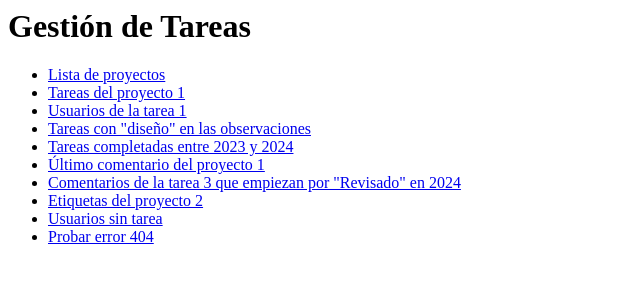
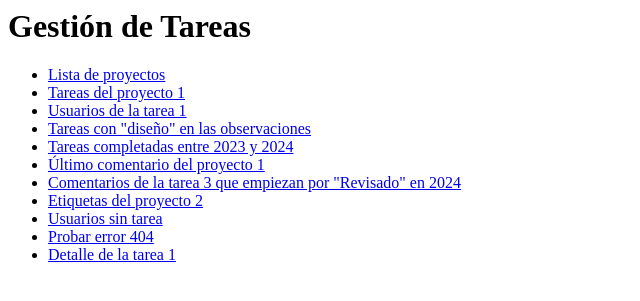
Before and after one commit to GuillermoPelaez22/CreacionURLs_Vistas_QuerySet, a Django app: page / in a window 1280 px wide. Shown: the top 301 px of the page, without its empty margins (0-640 px from the left). Run offline with Django 5.2, Linux system fonts and the light colour scheme.

Commit message:
URL 2: Detalle de una tarea

```diff
--- a/tareas/templates/index.html
+++ b/tareas/templates/index.html
@@ -10,4 +10,5 @@
     <li><a href="{% url 'etiquetas_proyecto' 2 %}">Etiquetas del proyecto 2</a></li>
     <li><a href="{% url 'usuarios_sin_tarea' %}">Usuarios sin tarea</a></li>
     <li><a href="/esta-pagina-no-existe/">Probar error 404</a></li>
+    <li><a href="{% url 'dame_tarea' 1 %}">Detalle de la tarea 1</a></li>
 </ul>
--- a/tareas/urls.py
+++ b/tareas/urls.py
@@ -12,4 +12,5 @@ urlpatterns = [
     path('tarea/<int:id_tarea>/comentarios/<str:palabra>/<int:anyo>/', views.comentarios_tarea, name='comentarios_tarea'),
     path('proyecto/<int:id_proyecto>/etiquetas/', views.etiquetas_proyecto, name='etiquetas_proyecto'),
     path('usuarios/sin-tarea/', views.usuarios_sin_tarea, name='usuarios_sin_tarea'),
+    path('tarea/<int:id_tarea>/', views.dame_tarea, name='dame_tarea'),
 ]
--- a/tareas/views.py
+++ b/tareas/views.py
@@ -122,3 +122,27 @@ def mi_error_404(request, exception=None):
 
 def mi_error_500(request):
     return render(request, 'errores/500.html', status=500)
+
+# Vista: muestra una tarea concreta con su proyecto y su creador (ManyToOne),
+# sus etiquetas (ManyToMany), sus comentarios con su autor (relación reversa)
+# y los usuarios asignados con los datos de la asignación (tabla intermedia)
+def dame_tarea(request, id_tarea):
+    tarea = (Tarea.objects
+             .select_related('proyecto', 'creador')
+             .prefetch_related('etiquetas',
+                               'comentarios__autor',
+                               'asignacion_set__usuario')
+             .get(id=id_tarea))
+    """
+    SELECT *
+    FROM tareas_tarea t
+    INNER JOIN tareas_proyecto p ON t.proyecto_id = p.id
+    INNER JOIN tareas_usuario u ON t.creador_id = u.id
+    WHERE t.id = id_tarea;
+
+    -- prefetch_related lanza una consulta extra por cada relación:
+    -- 1) etiquetas (tabla intermedia tareas_tarea_etiquetas)
+    -- 2) comentarios de la tarea y el autor de cada uno
+    -- 3) asignaciones de la tarea (tabla intermedia tareas_asignacion) y su usuario
+    """
+    return render(request, 'tarea/detalle.html', {'tarea': tarea})
```
Also changed, not shown: tareas/templates/tarea/detalle.html (added, +43 -0 lines), README.md.
